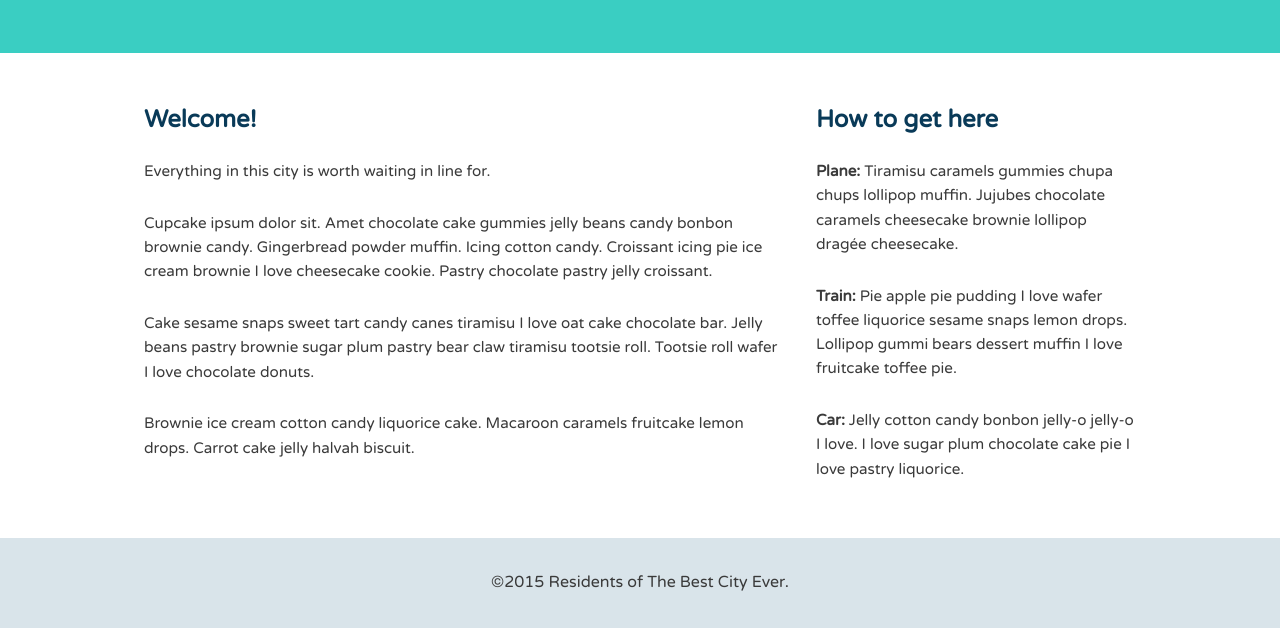
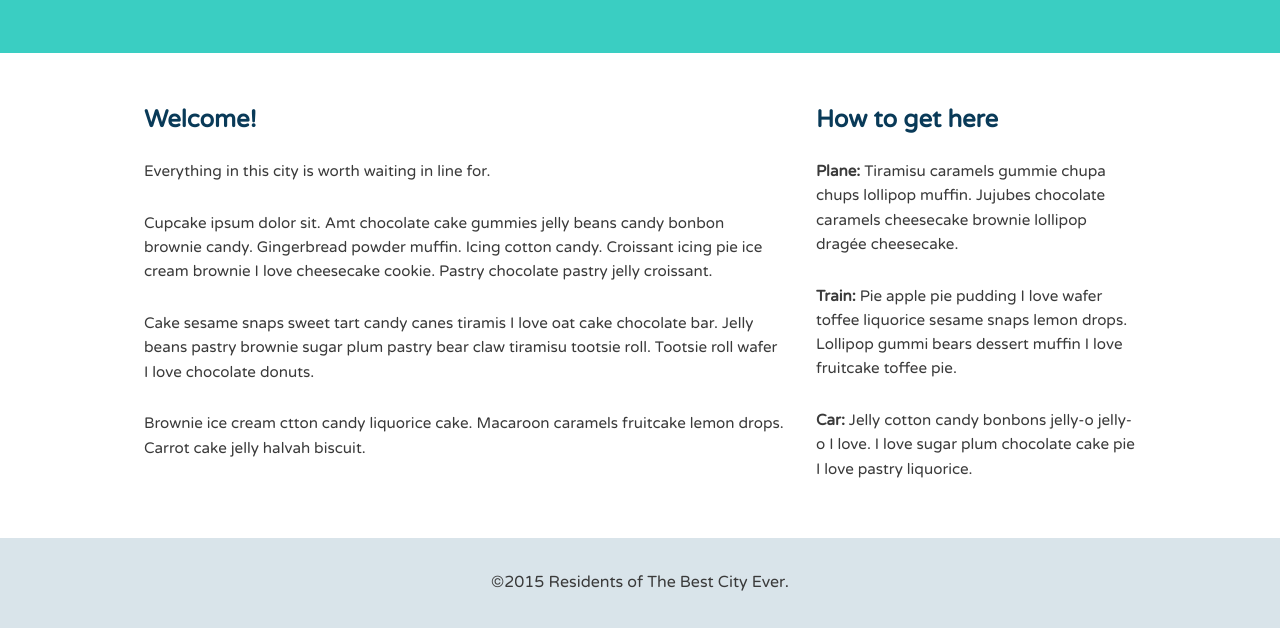
Before and after one commit to bathelix/flex, a plain HTML site: page index.html in a window 1280 px wide. Shown: the part 364-992 px from the top of the page. Drawn offline with Linux system fonts and the light colour scheme.

Commit message:
minor changes

```diff
--- a/index.html
+++ b/index.html
@@ -29,16 +29,16 @@
 		<div class="primary col">
 			<h2>Welcome!</h2>
 			<p>Everything in this city is worth waiting in line for.</p>
-			<p>Cupcake ipsum dolor sit. Amet chocolate cake gummies jelly beans candy bonbon brownie candy. Gingerbread powder muffin. Icing cotton candy. Croissant icing pie ice cream brownie I love cheesecake cookie. Pastry chocolate pastry jelly croissant.</p>
-			<p>Cake sesame snaps sweet tart candy canes tiramisu I love oat cake chocolate bar. Jelly beans pastry brownie sugar plum pastry bear claw tiramisu tootsie roll. Tootsie roll wafer I love chocolate donuts.</p>
-			<p>Brownie ice cream cotton candy liquorice cake. Macaroon caramels fruitcake lemon drops. Carrot cake jelly halvah biscuit. </p>
+			<p>Cupcake ipsum dolor sit. Amt chocolate cake gummies jelly beans candy bonbon brownie candy. Gingerbread powder muffin. Icing cotton candy. Croissant icing pie ice cream brownie I love cheesecake cookie. Pastry chocolate pastry jelly croissant.</p>
+			<p>Cake sesame snaps sweet tart candy canes tiramis I love oat cake chocolate bar. Jelly beans pastry brownie sugar plum pastry bear claw tiramisu tootsie roll. Tootsie roll wafer I love chocolate donuts.</p>
+			<p>Brownie ice cream ctton candy liquorice cake. Macaroon caramels fruitcake lemon drops. Carrot cake jelly halvah biscuit. </p>
 		</div><!--/.primary-->
 
 		<div class="secondary col">
 			<h2>How to get here</h2>
-			<p><strong>Plane: </strong>Tiramisu caramels gummies chupa chups lollipop muffin. Jujubes chocolate caramels cheesecake brownie lollipop drag&#233;e cheesecake.</p>
+			<p><strong>Plane: </strong>Tiramisu caramels gummie chupa chups lollipop muffin. Jujubes chocolate caramels cheesecake brownie lollipop drag&#233;e cheesecake.</p>
 			<p><strong>Train: </strong>Pie apple pie pudding I love wafer toffee liquorice sesame snaps lemon drops. Lollipop gummi bears dessert muffin I love fruitcake toffee pie.</p>
-			<p><strong>Car: </strong>Jelly cotton candy bonbon jelly-o jelly-o I love. I love sugar plum chocolate cake pie I love pastry liquorice.</p>
+			<p><strong>Car: </strong>Jelly cotton candy bonbons jelly-o jelly-o I love. I love sugar plum chocolate cake pie I love pastry liquorice.</p>
 		</div><!--/.secondary-->
 	</div>
 
```
